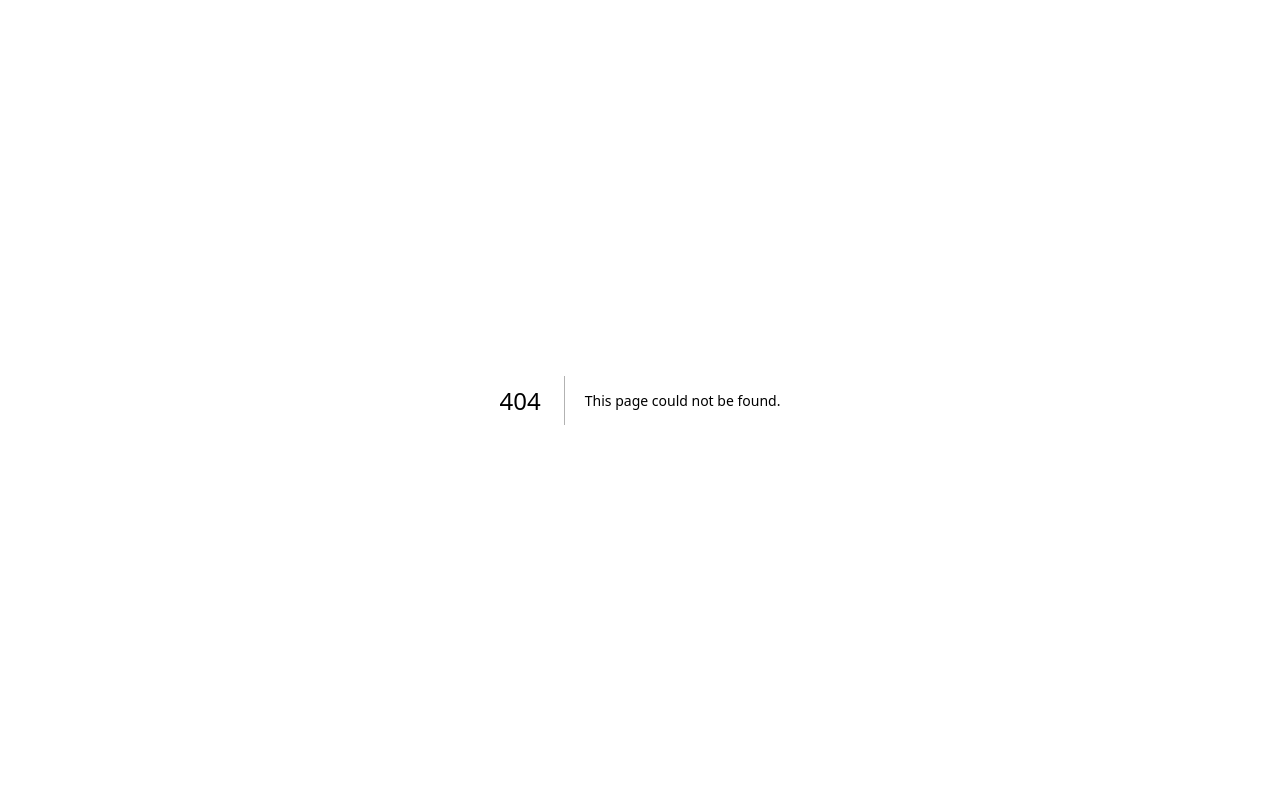
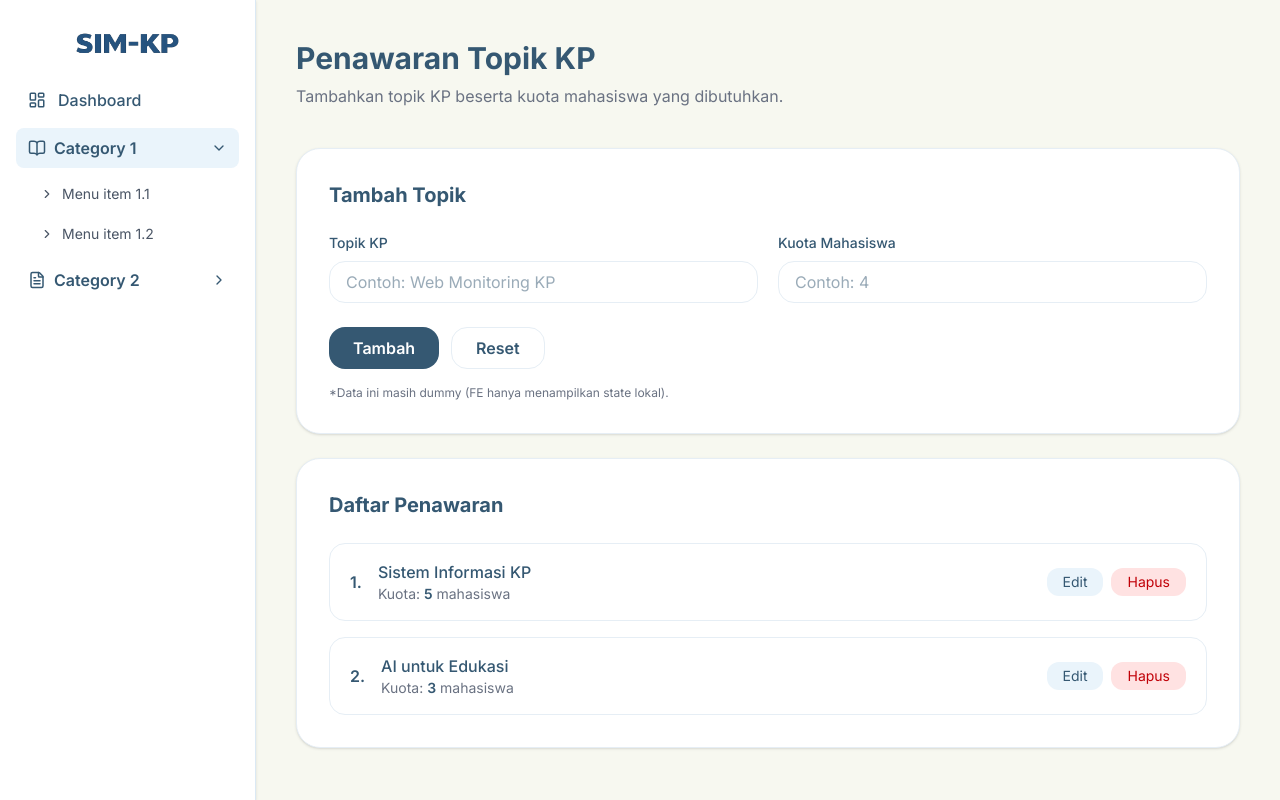
Before and after one commit to Jsphinlvina/SIM-KPSTA, a Next.js app in the folder frontend/: page /dosen/penawaran-topik in a window 1280 px wide. Before the commit this address had no page. Built offline with nearby package versions, Linux system fonts and the light colour scheme.

Commit message:
feat: add features penawaran topik oleh dosen

```diff
--- /dev/null
+++ b/frontend/app/dosen/penawaran-topik/offer-template.tsx
@@ -0,0 +1,30 @@
+"use client";
+
+/**
+ * Template Method Pattern (FE):
+ * urutan render fixed, detail di-override oleh halaman/komponen turunan.
+ */
+export default abstract class OfferTemplate {
+  protected sidebar: any;
+
+  protected constructor(sidebar: any) {
+    this.sidebar = sidebar;
+  }
+
+  // Template Method
+  public renderPage(): any {
+    return (
+      <div className="flex min-h-screen bg-[#F7F8F0]">
+        {this.sidebar}
+        <div className="flex-1 p-10">
+          {this.renderHeader()}
+          {this.renderMainCard()}
+        </div>
+      </div>
+    );
+  }
+
+  protected abstract renderHeader(): any;
+
+  protected abstract renderMainCard(): any;
+}
--- /dev/null
+++ b/frontend/app/dosen/penawaran-topik/page.tsx
@@ -0,0 +1,175 @@
+"use client";
+
+import { useMemo, useState } from "react";
+import Sidebar from "@/app/components/sidebar";
+
+import OfferTemplateBase from "./offer-template";
+
+type Offer = {
+  id: number;
+  topik: string;
+  kuota: number;
+};
+
+type Step = "idle" | "saving";
+
+class PenawaranTopikTemplate extends OfferTemplateBase {
+  private header: () => React.ReactNode;
+  private body: () => React.ReactNode;
+
+  constructor(sidebar: React.ReactNode, header: () => React.ReactNode, body: () => React.ReactNode) {
+    super(sidebar);
+    this.header = header;
+    this.body = body;
+  }
+
+  protected renderHeader(): React.ReactNode {
+    return this.header();
+  }
+
+  protected renderMainCard(): React.ReactNode {
+    return this.body();
+  }
+}
+
+export default function PenawaranTopikDosenPage() {
+  const [step, setStep] = useState<Step>("idle");
+  const [offers, setOffers] = useState<Offer[]>([
+    { id: 1, topik: "Sistem Informasi KP", kuota: 5 },
+    { id: 2, topik: "AI untuk Edukasi", kuota: 3 },
+  ]);
+
+  const nextId = useMemo(() => {
+    const max = offers.reduce((acc, o) => Math.max(acc, o.id), 0);
+    return max + 1;
+  }, [offers]);
+
+  const [topik, setTopik] = useState("");
+  const [kuota, setKuota] = useState<string>("");
+
+  const renderHeader = () => (
+    <div className="mb-10">
+      <h1 className="text-3xl font-bold text-[#355872]">Penawaran Topik KP</h1>
+      <p className="text-gray-500 mt-2">Tambahkan topik KP beserta kuota mahasiswa yang dibutuhkan.</p>
+    </div>
+  );
+
+  const renderMainCard = () => (
+    <div className="space-y-6">
+      {/* Form */}
+      <div className="bg-white rounded-3xl shadow-sm border border-[#e6eef5] p-8">
+        <h2 className="text-xl font-bold text-[#355872] mb-6">Tambah Topik</h2>
+
+        <div className="grid grid-cols-1 md:grid-cols-2 gap-5">
+          <div>
+            <label className="block text-sm font-medium text-[#355872] mb-2">Topik KP</label>
+            <input
+              value={topik}
+              onChange={(e) => setTopik(e.target.value)}
+              placeholder="Contoh: Web Monitoring KP"
+              className="w-full px-4 py-2 rounded-2xl border border-[#e6eef5] bg-white outline-none focus:ring-2 focus:ring-[#b9d6ef] text-[#355872]"
+            />
+          </div>
+
+          <div>
+            <label className="block text-sm font-medium text-[#355872] mb-2">Kuota Mahasiswa</label>
+            <input
+              value={kuota}
+              onChange={(e) => setKuota(e.target.value)}
+              type="number"
+              min={1}
+              placeholder="Contoh: 4"
+              className="w-full px-4 py-2 rounded-2xl border border-[#e6eef5] bg-white outline-none focus:ring-2 focus:ring-[#b9d6ef] text-[#355872]"
+            />
+          </div>
+        </div>
+
+        <div className="mt-6 flex gap-3">
+          <button
+            disabled={step === "saving"}
+            onClick={() => {
+              const parsedKuota = Number(kuota);
+              if (!topik.trim()) return;
+              if (!Number.isFinite(parsedKuota) || parsedKuota <= 0) return;
+
+              setStep("saving");
+
+              // Dummy save (FE hanya menampilkan state lokal)
+              setTimeout(() => {
+                setOffers((prev) => [...prev, { id: nextId, topik: topik.trim(), kuota: parsedKuota }]);
+                setTopik("");
+                setKuota("");
+                setStep("idle");
+              }, 400);
+            }}
+            className="px-6 py-2 rounded-2xl bg-[#355872] text-white font-semibold hover:opacity-90 transition disabled:opacity-60"
+          >
+            {step === "saving" ? "Menyimpan..." : "Tambah"}
+          </button>
+
+          <button
+            onClick={() => {
+              setTopik("");
+              setKuota("");
+            }}
+            className="px-6 py-2 rounded-2xl bg-white border border-[#e6eef5] text-[#355872] font-semibold hover:bg-[#F7F8F0] transition"
+          >
+            Reset
+          </button>
+        </div>
+
+        <p className="text-xs text-gray-500 mt-4">*Data ini masih dummy (FE hanya menampilkan state lokal).</p>
+      </div>
+
+      {/* List */}
+      <div className="bg-white rounded-3xl shadow-sm border border-[#e6eef5] p-8">
+        <h2 className="text-xl font-bold text-[#355872] mb-6">Daftar Penawaran</h2>
+
+        <div className="space-y-4">
+          {offers.map((o, i) => (
+            <div
+              key={o.id}
+              className="flex items-center justify-between bg-white border border-[#e6eef5] rounded-2xl px-5 py-4"
+            >
+              <div className="flex items-center gap-4">
+                <span className="font-semibold text-[#355872]">{i + 1}.</span>
+                <div>
+                  <p className="font-medium text-[#355872]">{o.topik}</p>
+                  <p className="text-sm text-gray-500">
+                    Kuota: <span className="font-semibold text-[#355872]">{o.kuota}</span> mahasiswa
+                  </p>
+                </div>
+              </div>
+
+              <div className="flex items-center gap-2">
+                <button
+                  onClick={() => {
+                    setTopik(o.topik);
+                    setKuota(String(o.kuota));
+                    // trick: hapus lalu submit lagi untuk "edit"
+                    setOffers((prev) => prev.filter((x) => x.id !== o.id));
+                  }}
+                  className="px-4 py-1 rounded-xl bg-[#EAF4FB] text-[#355872] text-sm hover:bg-[#d7ebfb] transition"
+                >
+                  Edit
+                </button>
+
+                <button
+                  onClick={() => {
+                    setOffers((prev) => prev.filter((x) => x.id !== o.id));
+                  }}
+                  className="px-4 py-1 rounded-xl bg-red-100 text-red-700 text-sm hover:opacity-90 transition"
+                >
+                  Hapus
+                </button>
+              </div>
+            </div>
+          ))}
+        </div>
+      </div>
+    </div>
+  );
+
+  const template = new PenawaranTopikTemplate(<Sidebar />, renderHeader, renderMainCard);
+  return template.renderPage() as any;
+}
--- a/frontend/package.json
+++ b/frontend/package.json
@@ -10,6 +10,7 @@
   },
   "dependencies": {
     "axios": "^1.16.0",
+    "lucide-react": "^1.16.0",
     "next": "16.2.4",
     "react": "19.2.4",
     "react-dom": "19.2.4",
```
Also changed, not shown: 1 other file (tests, documents, lock files or other folders).
